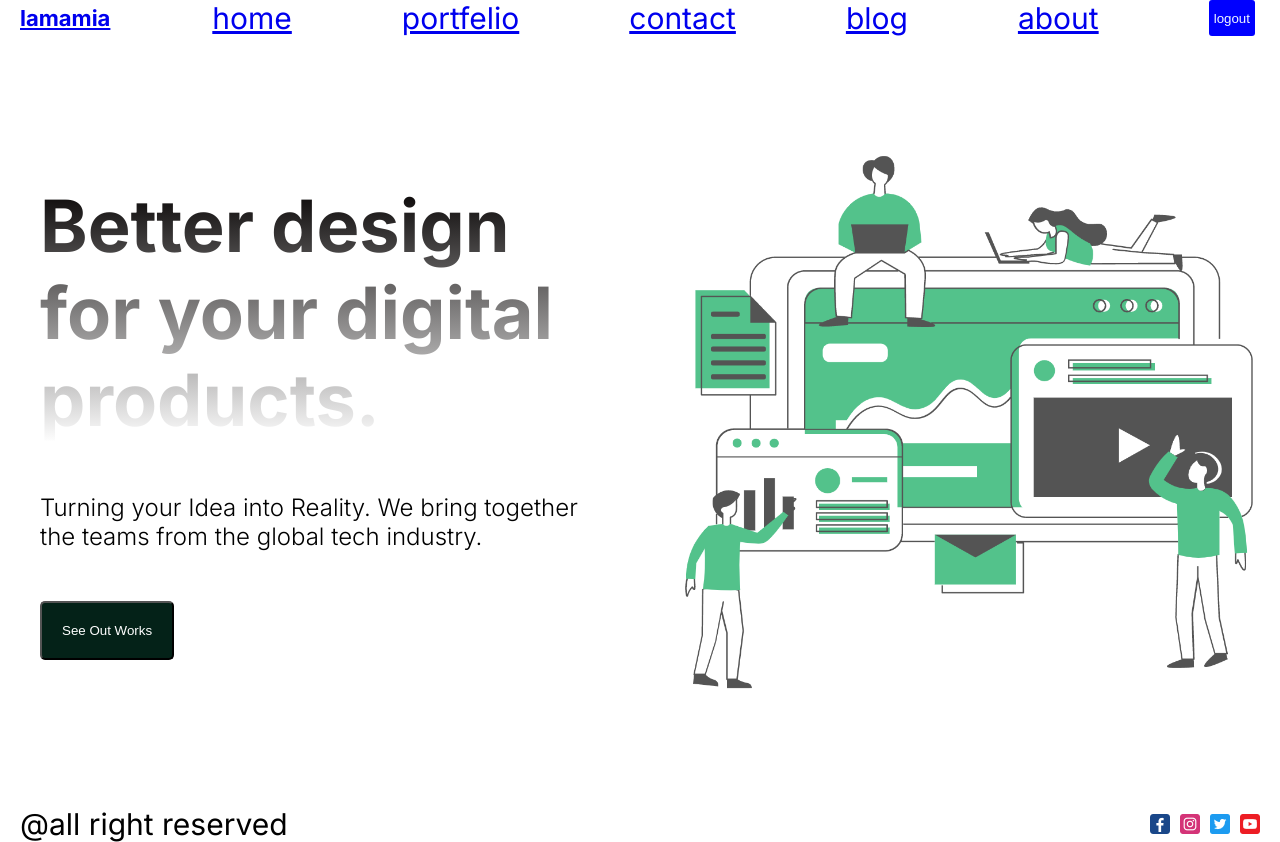
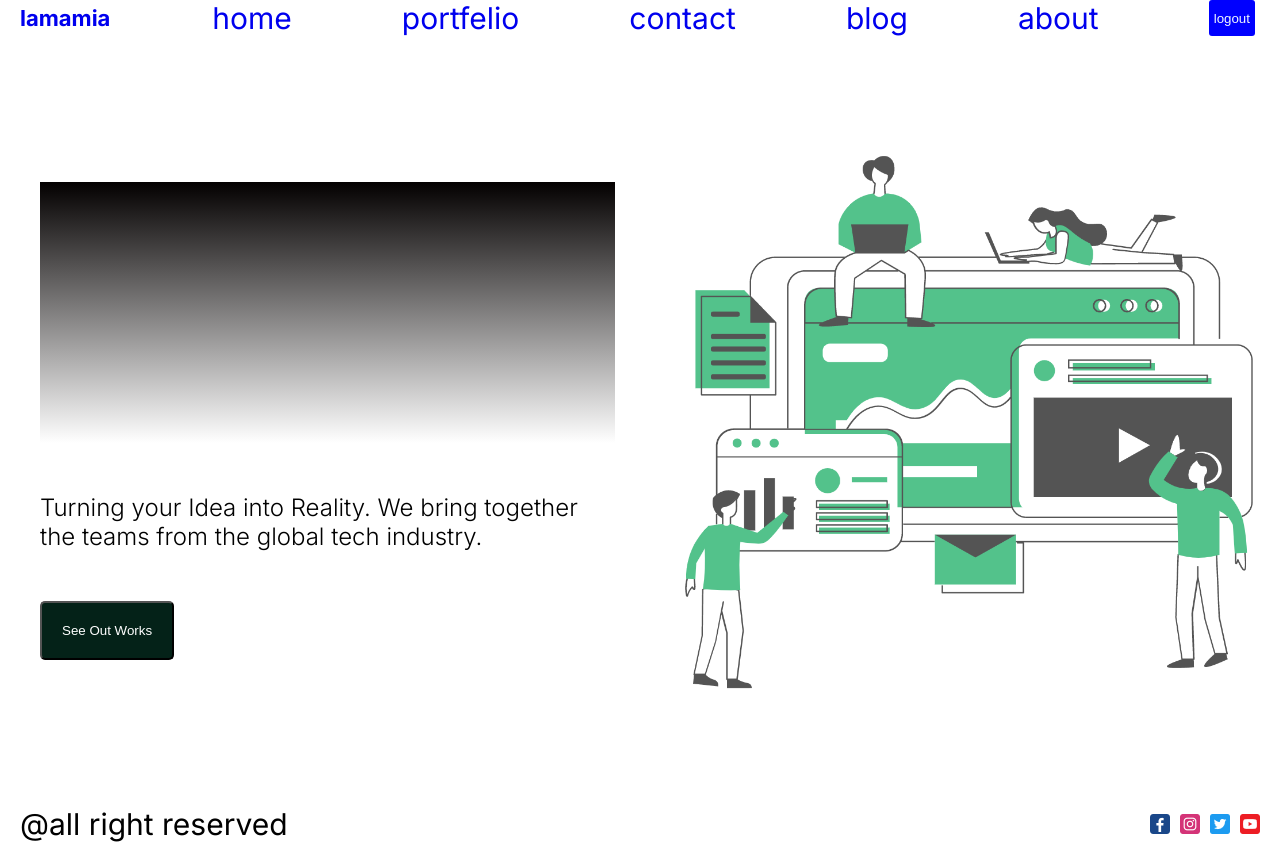
Before and after one commit to tata5656/next-app, a Next.js app: page / in a window 1280 px wide. Built offline with nearby package versions, Linux system fonts and the light colour scheme.

Commit message:
adding this new

```diff
--- a/src/app/about/page.jsx
+++ b/src/app/about/page.jsx
@@ -28,4 +28,3 @@ function About() {
 }
 
 export default About
-/*gamarjoba */
--- a/src/app/about/page.module.css
+++ b/src/app/about/page.module.css
@@ -15,4 +15,3 @@
     color: white;
     padding: 5px;
 }
-/*gamarjoba */
--- a/src/app/blog/page.jsx
+++ b/src/app/blog/page.jsx
@@ -7,4 +7,3 @@ function Blog() {
 }
 
 export default Blog
-/*gamarjoba */
--- a/src/app/globals.css
+++ b/src/app/globals.css
@@ -12,7 +12,7 @@
 
   }
 
-  link {
+  a {
     text-decoration: none;
   }
 
@@ -26,4 +26,3 @@
     justify-content: space-between;
 
   }
-  /*gamarjoba */
--- a/src/app/home/page.jsx
+++ b/src/app/home/page.jsx
@@ -7,4 +7,3 @@ function Home() {
 }
 
 export default Home
-/*gamarjoba */
--- a/src/app/page.module.css
+++ b/src/app/page.module.css
@@ -43,7 +43,8 @@
 .title{
   font-size: 72px;
   background: linear-gradient(to bottom, rgb(3, 0, 0),white);
-  -webkit-background-clip: text;
+ /* -webkit-background-clip:text;*/
+
   -webkit-text-fill-color: transparent;
 
 }
--- a/src/components/navbar/Navbar.jsx
+++ b/src/components/navbar/Navbar.jsx
@@ -46,4 +46,3 @@ function Navbar() {
 }
 
 export default Navbar
-/*gamahjoba */
```
